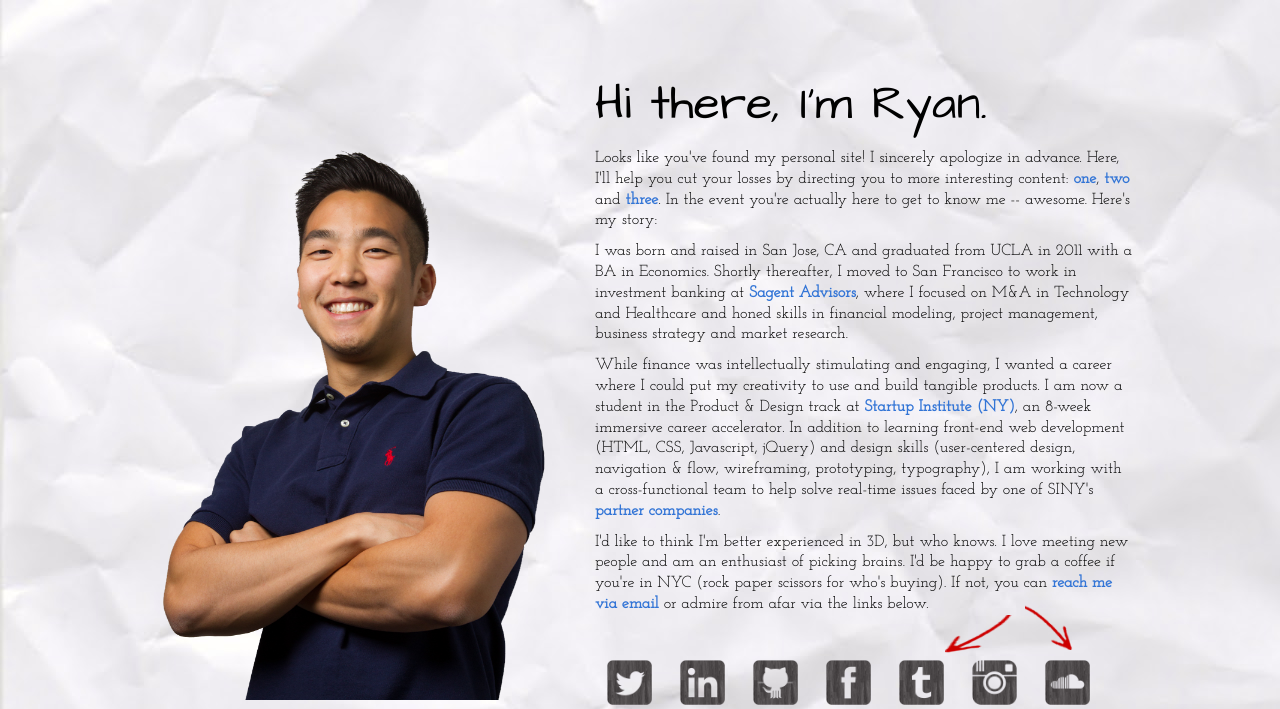
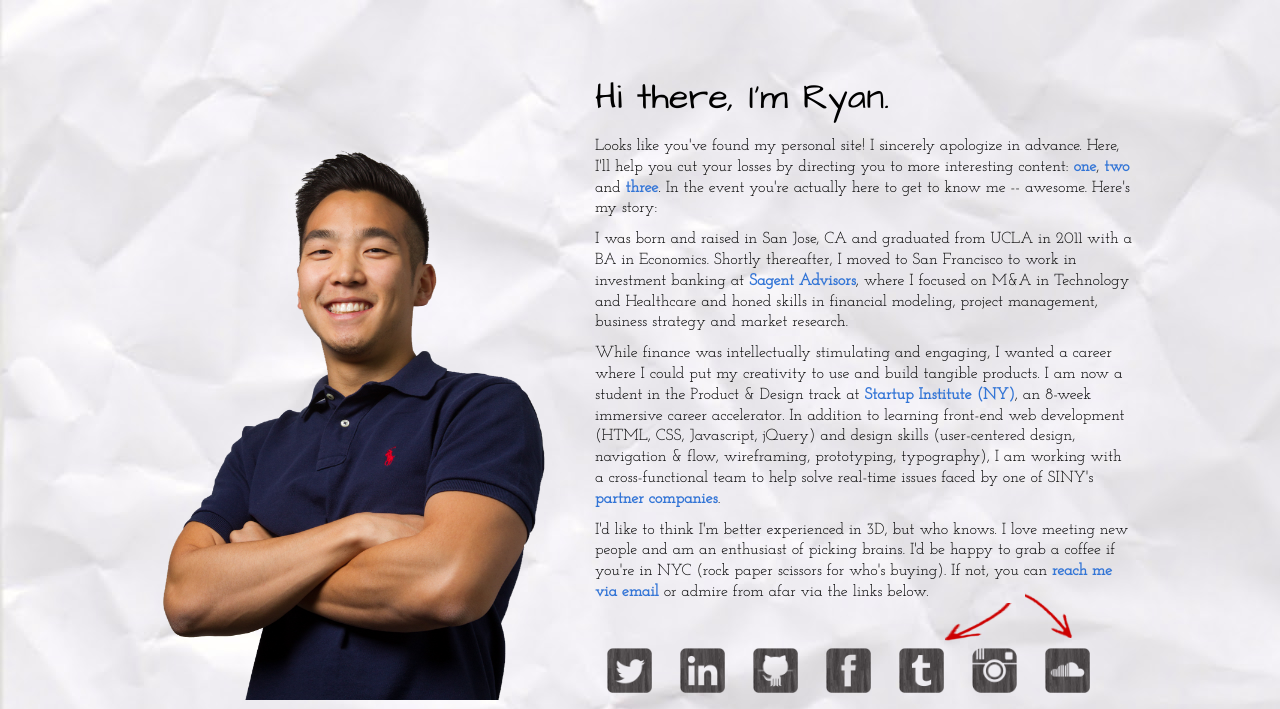
Before and after one commit to ryanslee/ryanslee.github.io, a PHP site: page / in a window 1280 px wide. Shown: the top 709 px of the page. Run offline with PHP 8.4, Linux system fonts and the light colour scheme.

Commit message:
changes to personal site

```diff
--- a/css/index.css
+++ b/css/index.css
@@ -18,7 +18,7 @@ body {
 
 h1 {
 	font-family:'Architects Daughter', 'Monotype Corsiva', cursive;
-	font-size:48px;
+	font-size:36px;
 	margin-bottom:20px;
 }
 
```
